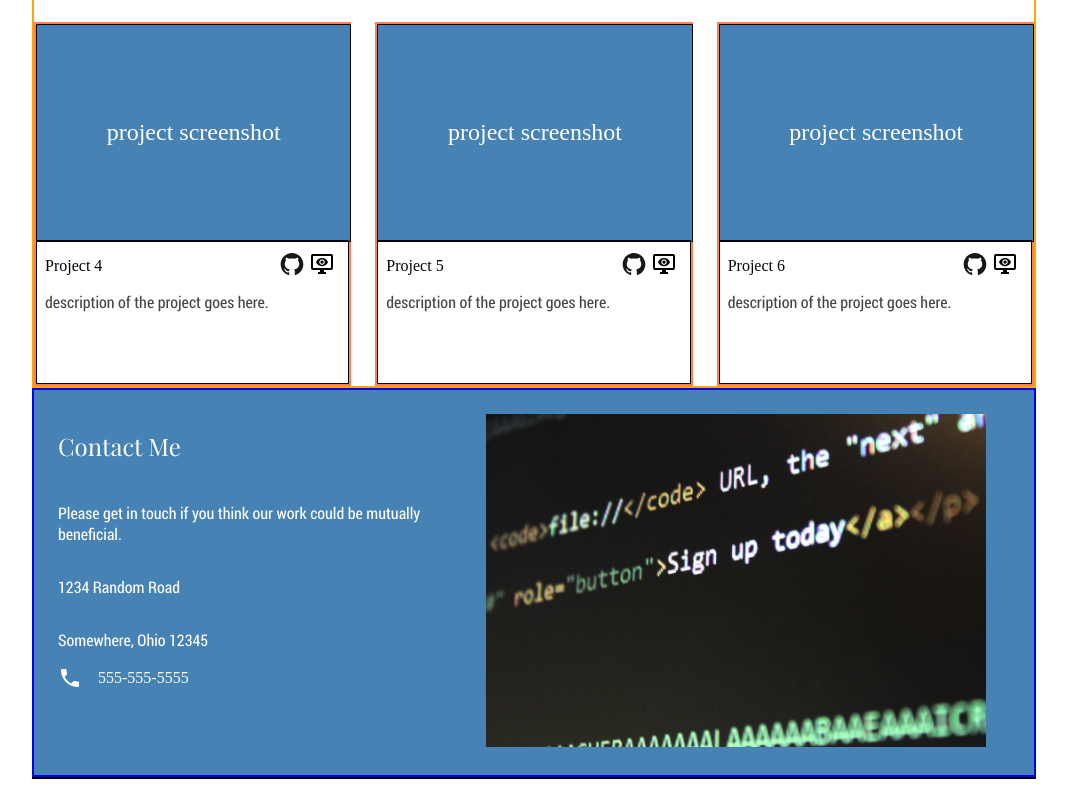
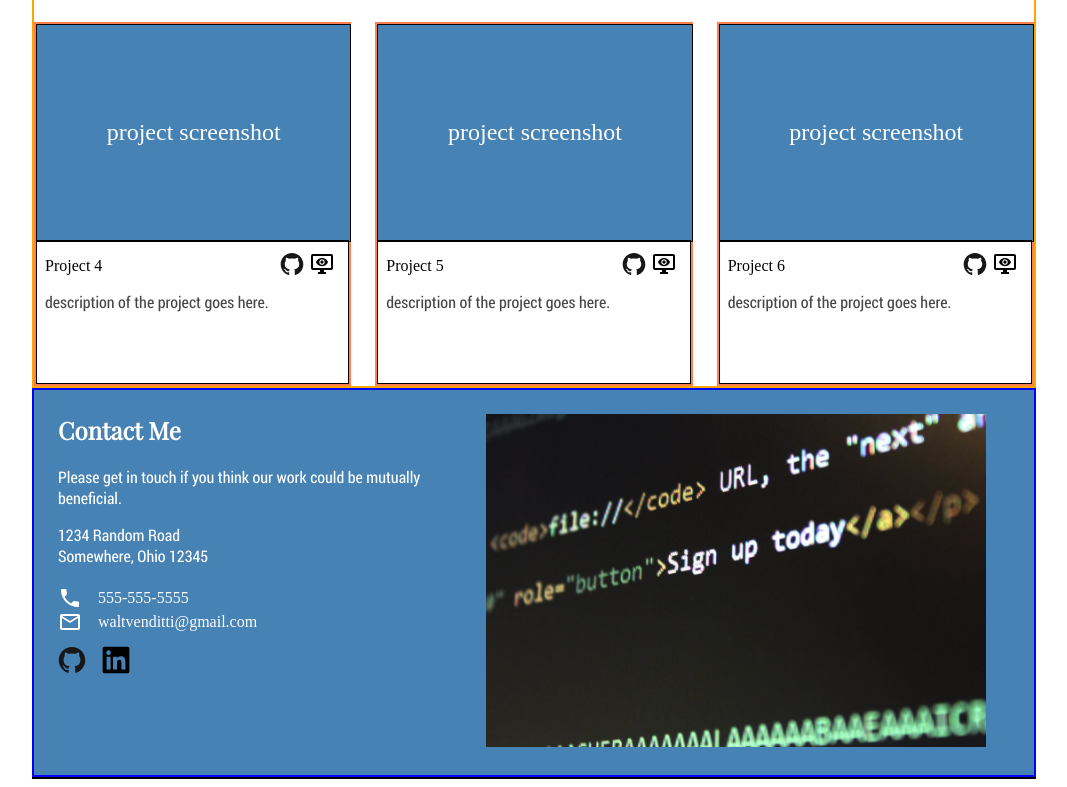
Before and after one commit to waltvenditti/personal-portfolio, a React (Create React App) app: page / in a window 1280 px wide. Shown: the part 852-1639 px from the top of the page, without its empty margins (106-1173 px from the left). Built offline with nearby package versions, Linux system fonts and the light colour scheme.

Commit message:
finished place-holder styles for contact section. completed the computer-screen display placeholder

```diff
--- a/src/components/Contact.js
+++ b/src/components/Contact.js
@@ -1,18 +1,35 @@
 import "../styles/Contact.css";
 import imgCompScreen from "../images/computer-screen.jpeg";
 import imgPhoneIcon from "../images/phone.png";
+import imgEmailIcon from "../images/email.png";
+import imgGithubIcon from "../images/github-notext.svg";
+import imgLinkedinIcon from "../images/linkedin.svg";
 
 function Contact() {
   return (
     <div className="contactDiv">
       <div className="contactInfoDiv">
-        <p>Contact Me</p>
+        <h2>Contact Me</h2>
         <p>Please get in touch if you think our work could be mutually beneficial.</p>
-        <p>1234 Random Road</p>
-        <p>Somewhere, Ohio 12345</p>
+        <div className="addressDiv">
+          <p>1234 Random Road</p>
+          <p>Somewhere, Ohio 12345</p>
+        </div>
         <div className="phoneInfo">
           <img src={imgPhoneIcon} />
           <span>555-555-5555</span>
+        </div>
+        <div className="emailInfo">
+          <img src={imgEmailIcon} />
+          <span>waltvenditti@gmail.com</span>
+        </div>
+        <div className="personalWebsiteIcons">
+          <a href="https://github.com/waltvenditti" target="_blank" rel="noreferrer">
+            <img src={imgGithubIcon} />
+          </a>
+          <a href="https://www.linkedin.com/in/walter-venditti-126712139" target="_blank" rel="noreferrer">
+            <img src={imgLinkedinIcon} />
+          </a>
         </div>
       </div>
       <div className="contactImgDiv">
--- a/src/styles/Contact.css
+++ b/src/styles/Contact.css
@@ -2,20 +2,28 @@
     width: 100%;
     border: 2px solid blue;
     background-color: steelblue;
+    display: flex;
 }
 
 .contactDiv p {
     color: white;
     font-family: "Roboto Condensed";
+    margin-top: 0;
 }
 
-.contactDiv p:first-child {
+.contactDiv h2 {
     font-size: 24px;
     font-family: "Playfair Display";
+    color: white;
+    margin-top: 8px;
 }
 
-.contactDiv {
-    display: flex;
+.addressDiv {
+    margin-bottom: 20px;
+}
+
+.addressDiv p {
+    margin-bottom: 0;
 }
 
 .contactInfoDiv {
@@ -43,3 +51,27 @@
     color: white;
     margin-left: 16px;
 }
+
+.emailInfo {
+    display: flex;
+    align-items: center;
+}
+
+.emailInfo img {
+    width: 24px;
+}
+
+.emailInfo span {
+    color: white;
+    margin-left: 16px;
+}
+
+.personalWebsiteIcons {
+    display: flex;
+    margin-top: 12px;
+}
+
+.personalWebsiteIcons img {
+    width: 28px;
+    margin-right: 16px;
+}
```
Also changed, not shown: src/images/email.png (added).
